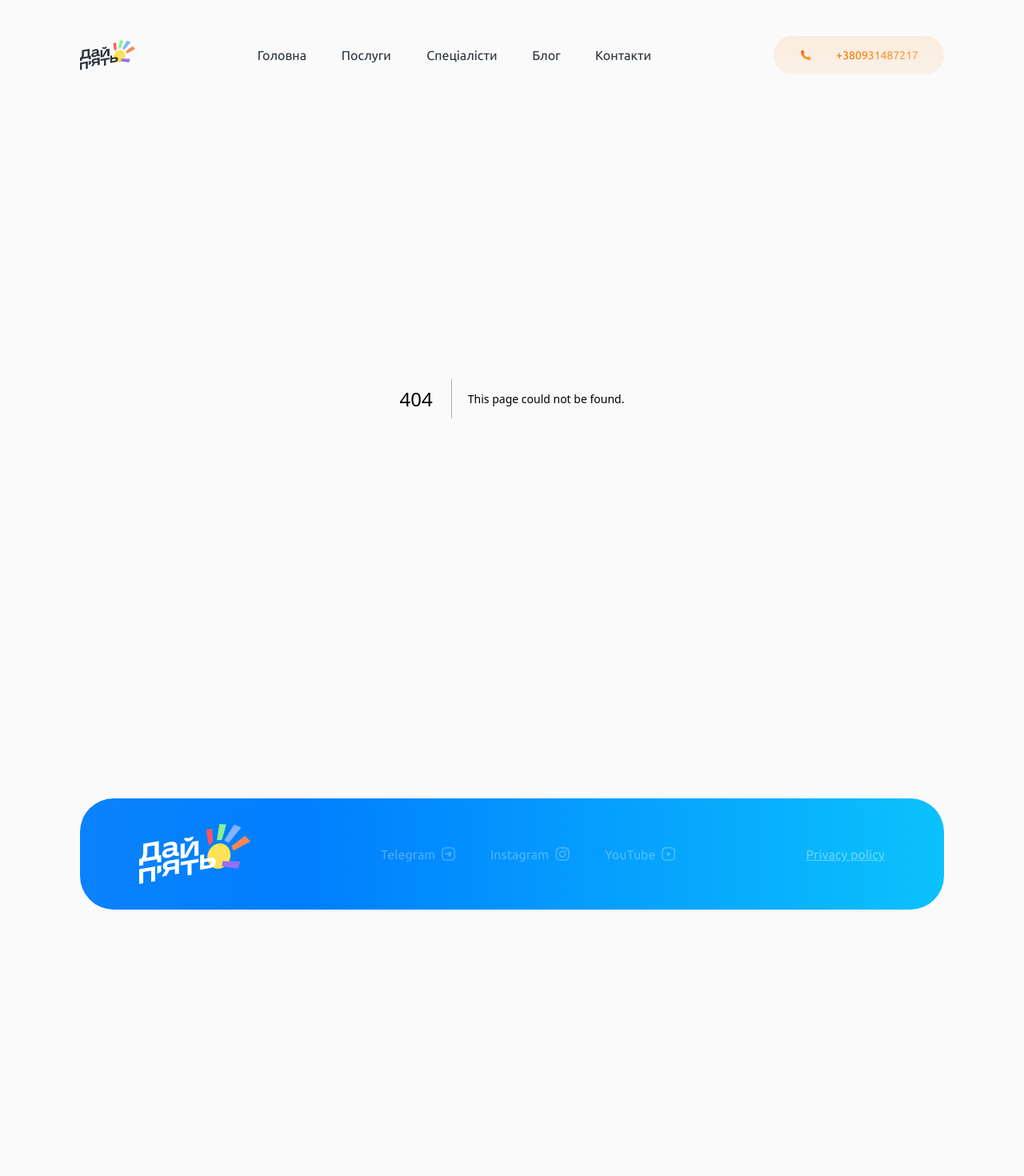
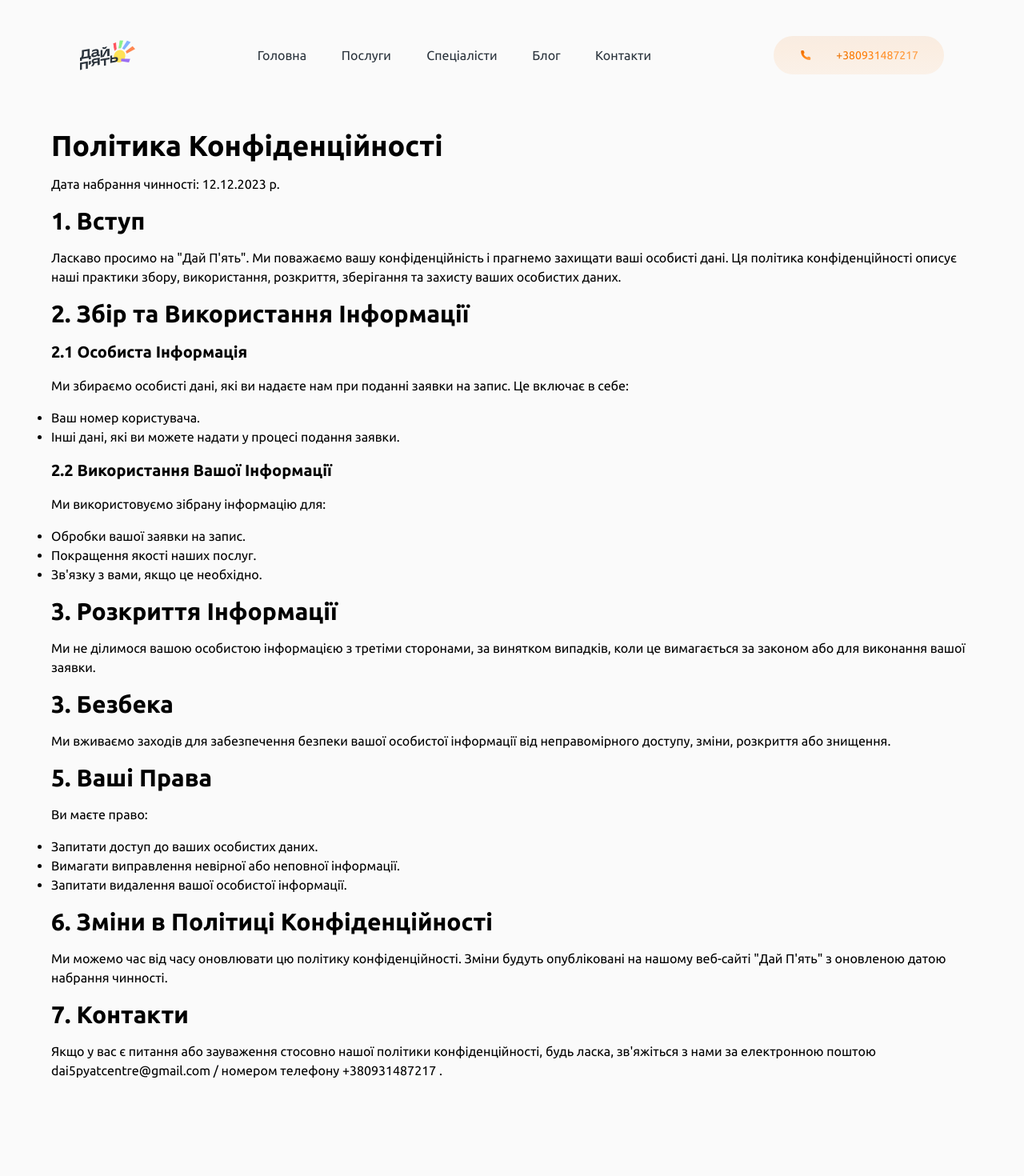
Before and after one commit to inc-dev-web/daifive-com, a Next.js app: page /privacy-policy in a window 1280 px wide. Before the commit this address had no page. Shown: the top 1470 px of the page at 80% size. Before the commit the page ends 1237 px from the top, so only its background shows below. Built offline with nearby package versions, Linux system fonts and the light colour scheme.

Commit message:
feat: privacy policy

```diff
--- /dev/null
+++ b/app/privacy-policy/page.jsx
@@ -0,0 +1,39 @@
+export default function PrivacyPolicy() {
+  return (
+    <div className="flex flex-col gap-4 container py-16 px-4 lg:px-16 [&>h1]:text-4xl [&>h1]:font-semibold [&>h2]:text-3xl [&>h2]:font-semibold [&>h3]:text-xl [&>h3]:font-semibold [&>ul>li]:list-disc">
+      <h1>Політика Конфіденційності</h1>
+      <span>Дата набрання чинності: 12.12.2023 р.</span>
+      <h2>1. Вступ</h2>
+      <p>Ласкаво просимо на &quot;Дай П&apos;ять&quot;. Ми поважаємо вашу конфіденційність і прагнемо захищати ваші особисті дані. Ця політика конфіденційності описує наші практики збору, використання, розкриття, зберігання та захисту ваших особистих даних.  </p>
+      <h2>2. Збір та Використання Інформації</h2>
+      <h3>2.1 Особиста Інформація</h3>
+      <p>Ми збираємо особисті дані, які ви надаєте нам при поданні заявки на запис. Це включає в себе:</p>
+      <ul>
+        <li>Ваш номер користувача.</li>
+        <li>Інші дані, які ви можете надати у процесі подання заявки.</li>
+      </ul>
+      <h3>2.2 Використання Вашої Інформації</h3>
+      <p>Ми використовуємо зібрану інформацію для:</p>
+      <ul>
+        <li>Обробки вашої заявки на запис.</li>
+        <li>Покращення якості наших послуг.</li>
+        <li>Зв&apos;язку з вами, якщо це необхідно.</li>
+      </ul>
+      <h2>3. Розкриття Інформації</h2>
+      <p>Ми не ділимося вашою особистою інформацією з третіми сторонами, за винятком випадків, коли це вимагається за законом або для виконання вашої заявки. </p>
+      <h2>3. Безбека</h2>
+      <p>Ми вживаємо заходів для забезпечення безпеки вашої особистої інформації від неправомірного доступу, зміни, розкриття або знищення. </p>
+      <h2>5. Ваші Права</h2>
+      <p>Ви маєте право:</p>
+      <ul>
+        <li>Запитати доступ до ваших особистих даних.</li>
+        <li>Вимагати виправлення невірної або неповної інформації.</li>
+        <li>Запитати видалення вашої особистої інформації.</li>
+      </ul>
+      <h2>6. Зміни в Політиці Конфіденційності</h2>
+      <p>Ми можемо час від часу оновлювати цю політику конфіденційності. Зміни будуть опубліковані на нашому веб-сайті &quot;Дай П&apos;ять&quot; з оновленою датою набрання чинності.  </p>
+      <h2>7. Контакти</h2>
+      <p>Якщо у вас є питання або зауваження стосовно нашої політики конфіденційності, будь ласка, зв&apos;яжіться з нами за електронною поштою dai5pyatcentre@gmail.com / номером телефону +380931487217 .  </p>
+    </div>
+  )
+}
```
